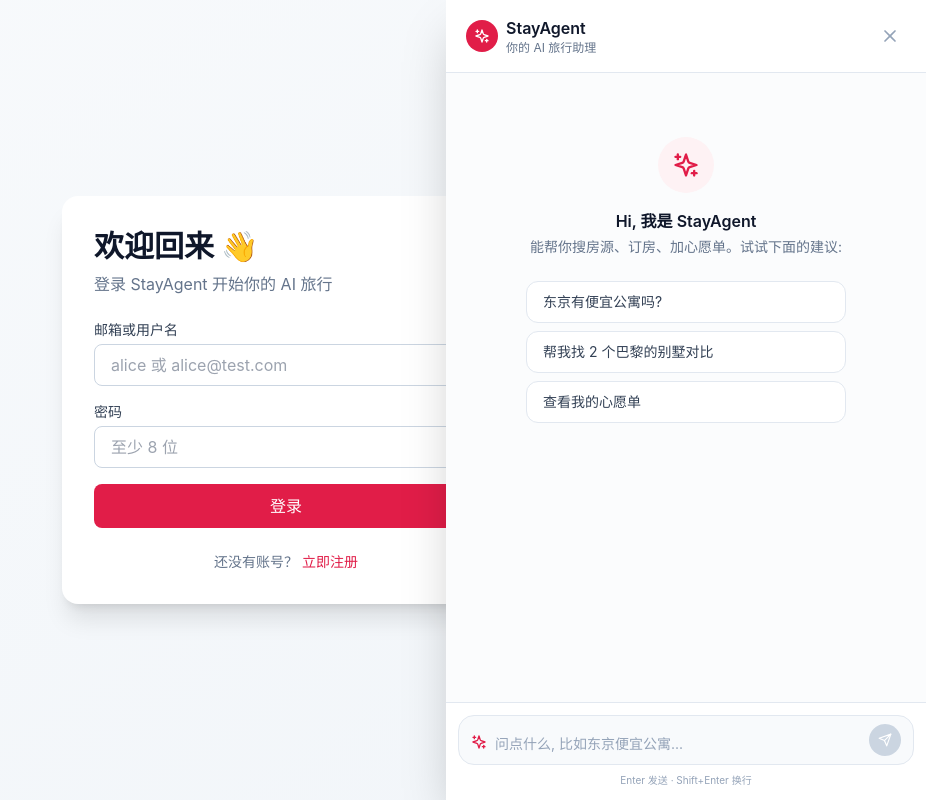
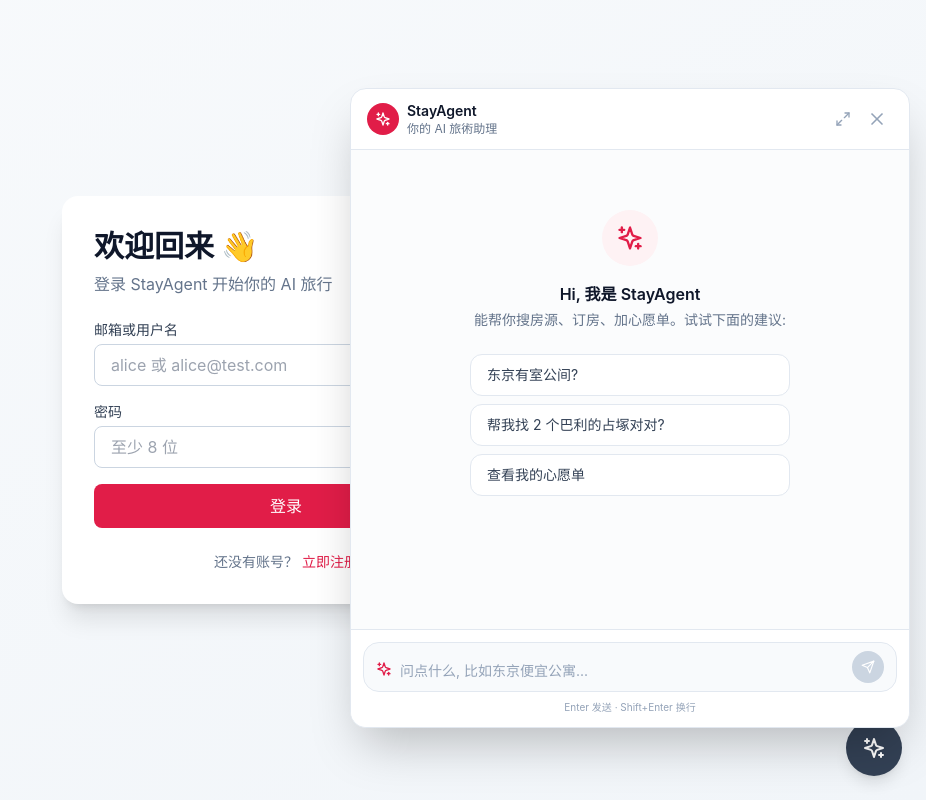
Before and after one commit to kingwu396/stayagent, a React (Vite) app in the folder frontend/: page /login in a window 1280 px wide. Both pictures are taken after a click on the button "打开 StayAgent". Shown: the whole page, without its empty margins (354-1280 px from the left). Built offline with nearby package versions, Linux system fonts and the light colour scheme.

Commit message:
Block 11: AgentPanel refactor (floating + fullscreen + history list)

```diff
--- a/frontend/package.json
+++ b/frontend/package.json
@@ -11,8 +11,10 @@
   "dependencies": {
     "@babel/runtime-corejs2": "^7.29.7",
     "axios": "^1.6.7",
+    "dompurify": "^3.4.16",
     "leaflet": "1.9.4",
     "lucide-react": "^0.344.0",
+    "marked": "^12.0.2",
     "react": "^18.3.0",
     "react-dom": "^18.3.0",
     "react-leaflet": "4.2.1",
--- a/frontend/pnpm-workspace.yaml
+++ b/frontend/pnpm-workspace.yaml
@@ -1,3 +1,3 @@
 allowBuilds:
-  core-js: set this to true or false
+  core-js: true
   esbuild: true
--- /dev/null
+++ b/frontend/src/components/AgentHistoryList.tsx
@@ -0,0 +1,84 @@
+import { useEffect } from 'react'
+import { Plus, MessageSquare } from 'lucide-react'
+import { useAgentStore } from '@/stores/agent'
+
+function formatRelativeTime(iso: string) {
+  const date = new Date(iso)
+  const diffSec = Math.floor((Date.now() - date.getTime()) / 1000)
+  if (diffSec < 60) return "刚刚"
+  if (diffSec < 3600) return Math.floor(diffSec / 60) + " 分钟前"
+  if (diffSec < 86400) return Math.floor(diffSec / 3600) + " 小时前"
+  if (diffSec < 86400 * 7) return Math.floor(diffSec / 86400) + " 天前"
+  return date.toLocaleDateString('zh-CN', { month: 'short', day: 'numeric' })
+}
+
+export function AgentHistoryList() {
+  const conversations = useAgentStore((s) => s.conversations)
+  const isLoadingHistory = useAgentStore((s) => s.isLoadingHistory)
+  const conversationId = useAgentStore((s) => s.conversationId)
+  const loadHistory = useAgentStore((s) => s.loadHistory)
+  const loadConversation = useAgentStore((s) => s.loadConversation)
+  const startNewChat = useAgentStore((s) => s.startNewChat)
+
+  useEffect(() => { loadHistory() }, [loadHistory])
+
+  return (
+    <div className='flex flex-col h-full'>
+      <div className='px-3 pt-3 pb-2 border-b border-slate-200'>
+        <button
+          onClick={startNewChat}
+          className='w-full flex items-center justify-center gap-2 px-3 py-2 bg-brand-500 hover:bg-brand-600 text-white text-sm font-medium rounded-lg transition'
+        >
+          <Plus className='w-4 h-4' />
+          "新对话"
+        </button>
+      </div>
+
+      <div className='flex-1 overflow-y-auto py-2'>
+        {isLoadingHistory ? (
+          <div className='space-y-1 px-2'>
+            {[1, 2, 3].map((i) => (
+              <div key={i} className='px-3 py-2.5 space-y-1.5'>
+                <div className='skeleton-shimmer h-3.5 rounded bg-slate-200 w-3/4' />
+                <div className='skeleton-shimmer h-3 rounded bg-slate-200 w-1/2' />
+              </div>
+            ))}
+          </div>
+        ) : conversations.length === 0 ? (
+          <div className='px-4 py-8 text-center text-sm text-slate-400'>
+            <MessageSquare className='w-8 h-8 mx-auto mb-2 opacity-40' />
+            "还没有历史对话"
+          </div>
+        ) : (
+          <ul className='space-y-0.5 px-2'>
+            {conversations.map((c) => {
+              const active = c.id === conversationId
+              const label = c.title || ('对话 #' + c.id)
+              return (
+                <li key={c.id}>
+                  <button
+                    onClick={() => loadConversation(c.id)}
+                    className={'w-full text-left px-3 py-2.5 rounded-lg transition ' + (active ? 'bg-brand-50 text-brand-700' : 'text-slate-700 hover:bg-slate-100')}
+                  >
+                    <div className={'text-sm font-medium truncate ' + (active ? 'text-brand-700' : 'text-slate-800')}>
+                      {label}
+                    </div>
+                    <div className='flex items-center gap-2 text-xs text-slate-400 mt-0.5'>
+                      <span>{formatRelativeTime(c.updated_at)}</span>
+                      {c.run_count > 0 && (
+                        <>
+                          <span>·</span>
+                          <span>{c.run_count} "条"</span>
+                        </>
+                      )}
+                    </div>
+                  </button>
+                </li>
+              )
+            })}
+          </ul>
+        )}
+      </div>
+    </div>
+  )
+}
--- a/frontend/src/components/AgentPanel.tsx
+++ b/frontend/src/components/AgentPanel.tsx
@@ -1,128 +1,136 @@
-import { useEffect, useRef } from 'react'
-import { X, Trash2, Sparkles } from 'lucide-react'
+import React, { useEffect, useRef } from 'react'
+import { X, Trash2, Sparkles, Maximize2, Minimize2 } from 'lucide-react'
 import { useAgentStore } from '@/stores/agent'
 import { AgentMessage } from './AgentMessage'
 import { AgentInput } from './AgentInput'
-
-const SUGGESTIONS = [
-  '东京有便宜公寓吗?',
-  '帮我找 2 个巴黎的别墅对比',
-  '查看我的心愿单',
-]
-
-export function AgentPanel() {
-  const isOpen = useAgentStore((s) => s.isOpen)
-  const closePanel = useAgentStore((s) => s.closePanel)
-  const messages = useAgentStore((s) => s.messages)
-  const clearHistory = useAgentStore((s) => s.clearHistory)
-  const sendMessage = useAgentStore((s) => s.sendMessage)
-
-  const scrollRef = useRef<HTMLDivElement>(null)
-
-  // 新消息自动滚到底
-  useEffect(() => {
-    if (!scrollRef.current) return
-    scrollRef.current.scrollTop = scrollRef.current.scrollHeight
-  }, [messages, isOpen])
-
+import { AgentHistoryList } from './AgentHistoryList'
+const S1 = String.fromCharCode(19996, 20140, 26377, 23460, 20844, 38388) + '?'
+const S2 = String.fromCharCode(24110, 25105, 25214, 32, 50, 32, 20010, 24052, 21033, 30340, 21344, 22618, 23545, 23545) + '?'
+const S3 = String.fromCharCode(26597, 30475, 25105, 30340, 24515, 24895, 21333)
+const SUGGESTIONS = [S1, S2, S3]
+function AgentHeader(props: { onMaximize: () => void; onMinimize: () => void; onClear: () => void; onClose: () => void; messagesCount: number; mode: 'floating' | 'fullscreen' }) {
   return (
-    <>
-      {/* 背景遮罩 (移动端可见, 桌面端透明) */}
-      {isOpen && (
-        <div
-          onClick={closePanel}
-          className="fixed inset-0 z-30 bg-black/30 sm:bg-transparent"
-          aria-hidden="true"
-        />
-      )}
-
-      {/* 抽屉面板 */}
-      <div
-        className={[
-          'fixed top-0 right-0 z-40 h-full bg-white shadow-2xl',
-          'w-full sm:w-[480px]',
-          'flex flex-col',
-          'transition-transform duration-300 ease-out',
-          isOpen ? 'translate-x-0' : 'translate-x-full',
-        ].join(' ')}
-        role="dialog"
-        aria-modal="false"
-        aria-label="StayAgent 对话面板"
-      >
-        {/* Header */}
-        <div className="flex items-center justify-between px-5 py-4 border-b border-slate-200">
-          <div className="flex items-center gap-2">
-            <div className="w-8 h-8 rounded-full bg-brand-500 flex items-center justify-center">
-              <Sparkles className="w-4 h-4 text-white" />
+    <div className='flex items-center justify-between px-4 py-3 border-b border-slate-200 select-none'>
+      <div className='flex items-center gap-2'>
+        <div className='w-8 h-8 rounded-full bg-brand-500 flex items-center justify-center'>
+          <Sparkles className='w-4 h-4 text-white' />
         </div>
         <div>
-              <div className="font-semibold text-slate-900">StayAgent</div>
-              <div className="text-xs text-slate-500">你的 AI 旅行助理</div>
+          <div className='font-semibold text-slate-900 text-sm'>StayAgent</div>
+          <div className='text-xs text-slate-500'>你的 AI 旅術助理</div>
         </div>
       </div>
-          <div className="flex items-center gap-1">
-            {messages.length > 0 && (
-              <button
-                onClick={clearHistory}
-                className="p-1.5 text-slate-400 hover:text-slate-600 hover:bg-slate-100 rounded transition"
-                aria-label="清空对话"
-                title="清空对话"
-              >
-                <Trash2 className="w-4 h-4" />
+      <div className='flex items-center gap-1'>
+        {props.messagesCount > 0 && (
+          <button onClick={props.onClear} className='p-1.5 text-slate-400 hover:text-slate-600 hover:bg-slate-100 rounded transition' aria-label='清空对话' title='清空对话'>
+            <Trash2 className='w-4 h-4' />
           </button>
         )}
-            <button
-              onClick={closePanel}
-              className="p-1.5 text-slate-400 hover:text-slate-600 hover:bg-slate-100 rounded transition"
-              aria-label="关闭"
-            >
-              <X className="w-5 h-5" />
+        {props.mode === 'floating' ? (
+          <button onClick={props.onMaximize} className='p-1.5 text-slate-400 hover:text-slate-600 hover:bg-slate-100 rounded transition' aria-label='展张全屏' title='展张全屏'>
+            <Maximize2 className='w-4 h-4' />
           </button>
-          </div>
-        </div>
-
-        {/* Message list */}
-        <div
-          ref={scrollRef}
-          className="flex-1 overflow-y-auto px-5 py-4 space-y-4 bg-slate-50/50"
-        >
-          {messages.length === 0 ? (
-            <EmptyState onSuggestion={sendMessage} />
         ) : (
-            messages.map((m) => <AgentMessage key={m.id} message={m} />)
+          <button onClick={props.onMinimize} className='p-1.5 text-slate-400 hover:text-slate-600 hover:bg-slate-100 rounded transition' aria-label='收起为浮动' title='收起为浮动'>
+            <Minimize2 className='w-4 h-4' />
+          </button>
         )}
-        </div>
-
-        {/* Input */}
-        <AgentInput />
-      </div>
-    </>
-  )
-}
-
-function EmptyState({ onSuggestion }: { onSuggestion: (text: string) => void }) {
-  return (
-    <div className="flex flex-col items-center justify-center py-12 px-4 text-center">
-      <div className="w-14 h-14 rounded-full bg-brand-50 flex items-center justify-center mb-4">
-        <Sparkles className="w-7 h-7 text-brand-500" />
-      </div>
-      <h3 className="text-base font-semibold text-slate-900 mb-1">
-        Hi, 我是 StayAgent
-      </h3>
-      <p className="text-sm text-slate-500 max-w-xs mb-6">
-        能帮你搜房源、订房、加心愿单。试试下面的建议:
-      </p>
-      <div className="flex flex-col gap-2 w-full max-w-xs">
-        {SUGGESTIONS.map((s) => (
-          <button
-            key={s}
-            onClick={() => onSuggestion(s)}
-            className="px-4 py-2.5 bg-white border border-slate-200 rounded-xl text-left text-slate-700 text-sm hover:border-brand-300 hover:bg-brand-50 transition"
-          >
-            {s}
+        <button onClick={props.onClose} className='p-1.5 text-slate-400 hover:text-slate-600 hover:bg-slate-100 rounded transition' aria-label='关闭' title='关闭'>
+          <X className='w-5 h-5' />
         </button>
-        ))}
       </div>
     </div>
   )
 }
+function EmptyState(props: { onSuggestion: (s: string) => void }) {
+  return (
+    <div className='flex flex-col items-center justify-center py-12 px-4 text-center'>
+      <div className='w-14 h-14 rounded-full bg-brand-50 flex items-center justify-center mb-4'>
+        <Sparkles className='w-7 h-7 text-brand-500' />
+      </div>
+      <h3 className='text-base font-semibold text-slate-900 mb-1'>Hi, 我是 StayAgent</h3>
+      <p className='text-sm text-slate-500 max-w-xs mb-6'>能帮你搜房源、订房、加心愿单。试试下面的建议:</p>
+      <div className='flex flex-col gap-2 w-full max-w-xs'>
+        {SUGGESTIONS.map(function(s) { return (
+          <button key={s} onClick={function() { props.onSuggestion(s) }} className='px-4 py-2.5 bg-white border border-slate-200 rounded-xl text-left text-slate-700 text-sm hover:border-brand-300 hover:bg-brand-50 transition'>
+            {s}
+          </button>
+        )})}
+      </div>
+    </div>
+  )
+}
+
+function AgentPanelFloat() {
+  const closePanel = useAgentStore(function(s) { return s.closePanel })
+  const clearHistory = useAgentStore(function(s) { return s.clearHistory })
+  const messages = useAgentStore(function(s) { return s.messages })
+  const sendMessage = useAgentStore(function(s) { return s.sendMessage })
+  const toggleFullscreen = useAgentStore(function(s) { return s.toggleFullscreen })
+  const scrollRef = useRef<HTMLDivElement>(null)
+  useEffect(function() {
+    if (scrollRef.current) scrollRef.current.scrollTop = scrollRef.current.scrollHeight
+  }, [messages])
+
+  return (
+    <div style={{ position: 'fixed', right: '16px', bottom: '72px', zIndex: 40 }} className='w-[560px] max-w-[95vw] h-[700px] max-h-[80vh] rounded-2xl shadow-2xl bg-white flex flex-col overflow-hidden border border-slate-200'>
+      <AgentHeader onMaximize={toggleFullscreen} onMinimize={toggleFullscreen} onClose={closePanel} onClear={clearHistory} messagesCount={messages.length} mode='floating' />
+      <div ref={scrollRef} className='flex-1 overflow-y-auto px-4 py-3 space-y-4 bg-slate-50/50'>
+        {messages.length === 0 ? (
+          <EmptyState onSuggestion={sendMessage} />
+        ) : (
+          messages.map(function(m) { return <AgentMessage key={m.id} message={m} /> })
+        )}
+      </div>
+      <AgentInput />
+    </div>
+  )
+}
+function AgentPanelFullscreen() {
+  const closePanel = useAgentStore(function(s) { return s.closePanel })
+  const clearHistory = useAgentStore(function(s) { return s.clearHistory })
+  const messages = useAgentStore(function(s) { return s.messages })
+  const sendMessage = useAgentStore(function(s) { return s.sendMessage })
+  const toggleFullscreen = useAgentStore(function(s) { return s.toggleFullscreen })
+  const scrollRef = useRef<HTMLDivElement>(null)
+  useEffect(function() {
+    if (scrollRef.current) scrollRef.current.scrollTop = scrollRef.current.scrollHeight
+  }, [messages])
+
+  return (
+    <div className='fixed inset-0 z-40 bg-white flex'>
+      <aside className='w-[240px] flex-shrink-0 border-r border-slate-200 bg-slate-50 flex flex-col'>
+        <div className='px-4 py-3 border-b border-slate-200 flex items-center justify-between'>
+          <div className='flex items-center gap-2'>
+            <div className='w-7 h-7 rounded-full bg-brand-500 flex items-center justify-center'>
+              <Sparkles className='w-3.5 h-3.5 text-white' />
+            </div>
+            <div className='font-semibold text-slate-900 text-sm'>StayAgent</div>
+          </div>
+          <button onClick={toggleFullscreen} className='p-1.5 text-slate-400 hover:text-slate-600 hover:bg-slate-100 rounded transition' aria-label='收起为浮动' title='收起为浮动'>
+            <Minimize2 className='w-4 h-4' />
+          </button>
+        </div>
+        <AgentHistoryList />
+      </aside>
+      <main className='flex-1 flex flex-col bg-white min-w-0'>
+        <AgentHeader onMaximize={toggleFullscreen} onMinimize={toggleFullscreen} onClose={closePanel} onClear={clearHistory} messagesCount={messages.length} mode='fullscreen' />
+        <div ref={scrollRef} className='flex-1 overflow-y-auto px-6 py-4 space-y-4 bg-slate-50/30 max-w-3xl w-full mx-auto'>
+          {messages.length === 0 ? (
+            <EmptyState onSuggestion={sendMessage} />
+          ) : (
+            messages.map(function(m) { return <AgentMessage key={m.id} message={m} /> })
+          )}
+        </div>
+        <AgentInput />
+      </main>
+    </div>
+  )
+}
+
+export function AgentPanel() {
+  const isOpen = useAgentStore(function(s) { return s.isOpen })
+  const mode = useAgentStore(function(s) { return s.mode })
+  if (!isOpen) return null
+  return mode === 'fullscreen' ? React.createElement(AgentPanelFullscreen): React.createElement(AgentPanelFloat)
+}
--- a/frontend/src/stores/agent.ts
+++ b/frontend/src/stores/agent.ts
@@ -10,6 +10,8 @@
   AgentChatMessage,
   AgentStep,
   AgentStreamEvent,
+  ConversationSummary,
+  AgentRunDetail,
 } from '@/types/agent'
 
 interface AgentState {
@@ -20,6 +22,12 @@
   abortController: AbortController | null
   error: string | null
 
+  // ============ Block 11 ============
+  mode: 'floating' | 'fullscreen'
+  conversations: ConversationSummary[]
+  isHistoryLoaded: boolean
+  isLoadingHistory: boolean
+
   // ============ actions ============
   openPanel: () => void
   closePanel: () => void
@@ -27,6 +35,12 @@
   clearHistory: () => void
   cancelStream: () => void
   sendMessage: (text: string) => Promise<void>
+
+  setMode: (mode: 'floating' | 'fullscreen') => void
+  toggleFullscreen: () => void
+  loadHistory: () => Promise<void>
+  loadConversation: (convId: number) => Promise<void>
+  startNewChat: () => void
 
   // 内部: 把 stream event 应用到 messages
   _applyEvent: (evt: AgentStreamEvent, msgId: string) => void
@@ -44,6 +58,11 @@
   abortController: null,
   error: null,
 
+  mode: 'floating',
+  conversations: [],
+  isHistoryLoaded: false,
+  isLoadingHistory: false,
+
   openPanel: () => set({ isOpen: true }),
   closePanel: () => set({ isOpen: false }),
   togglePanel: () => set((s) => ({ isOpen: !s.isOpen })),
@@ -60,6 +79,49 @@
       set({ abortController: null, isStreaming: false })
     }
   },
+
+
+  setMode: (mode: 'floating' | 'fullscreen') => set({ mode }),
+
+  toggleFullscreen: () =>
+    set((s) => ({ mode: s.mode === 'floating' ? 'fullscreen' : 'floating' })),
+
+  loadHistory: async () => {
+    set({ isLoadingHistory: true })
+    try {
+      const list = await agentApi.listConversations()
+      set({ conversations: list, isHistoryLoaded: true, isLoadingHistory: false })
+    } catch (err) {
+      console.error('loadHistory failed', err)
+      set({ isLoadingHistory: false })
+    }
+  },
+
+  loadConversation: async (convId: number) => {
+    try {
+      const runs = await agentApi.getConversationRuns(convId)
+      const messages: AgentChatMessage[] = []
+      runs.sort((a, b) => a.started_at.localeCompare(b.started_at)).forEach((run, i) => {
+        messages.push({ id: run.id + '-u-' + i, role: 'user', content: run.user_message })
+        if (run.final_content) {
+          messages.push({
+            id: run.id + '-a-' + i,
+            role: 'assistant',
+            content: run.final_content,
+            steps: run.steps || [],
+            status: run.status,
+            runId: run.id,
+            conversationId: convId,
+          })
+        }
+      })
+      set({ messages, conversationId: convId, error: null, mode: 'fullscreen' })
+    } catch (err) {
+      console.error('loadConversation failed', err)
+    }
+  },
+
+  startNewChat: () => set({ messages: [], conversationId: null, error: null }),
 
   _applyEvent: (evt, msgId) => {
     set((s) => {
```
Also changed, not shown: frontend/src/api/agent.ts (+17 -1 lines), frontend/src/types/agent.ts (+21 -0 lines), 1 other file (tests, documents, lock files or other folders). Lines whose indentation alone changed are shown as unchanged.
